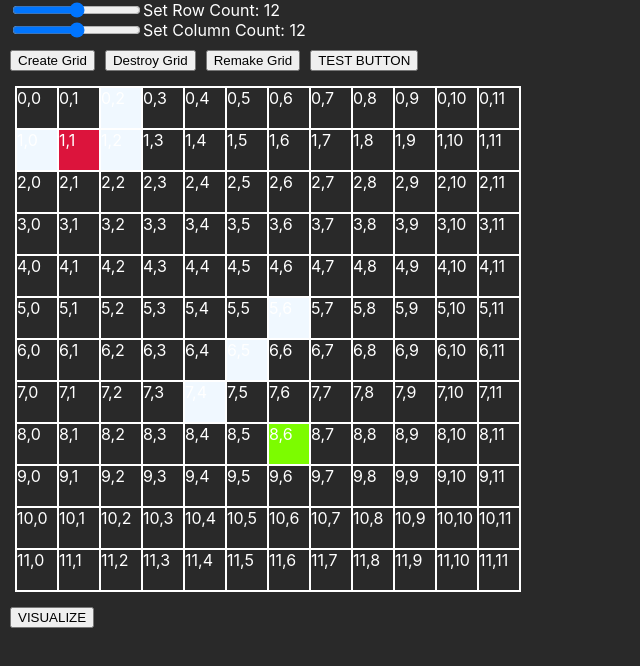
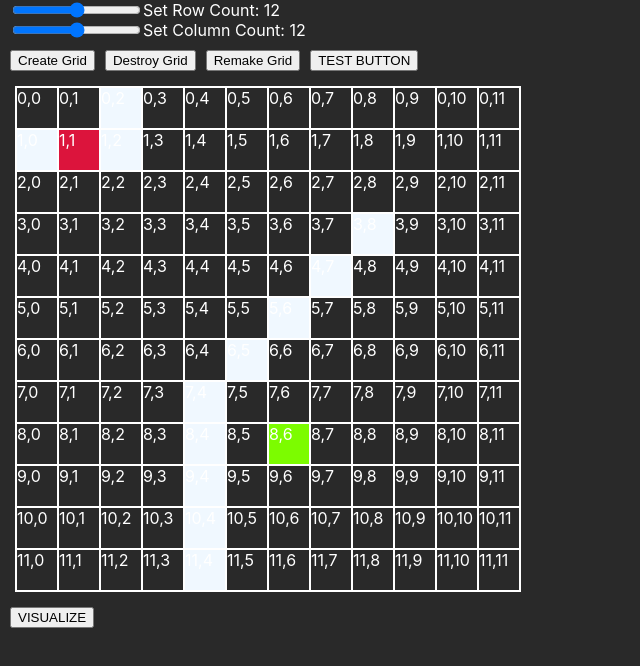
Before and after one commit to vik-ma/pathfinding-race, a React (Create React App) app: page / in a window 1280 px wide. Both pictures are taken after a click on the button "Create Grid". Shown: the top 666 px of the page, without its empty margins (0-640 px from the left). Built offline with nearby package versions, Linux system fonts and the light colour scheme.

Commit message:
Added support for diagonal adjacent nodes

```diff
--- a/src/PathfindingVisualizer/GridGenerator.js
+++ b/src/PathfindingVisualizer/GridGenerator.js
@@ -64,12 +64,12 @@ export const GridGenerator = () => {
     grid[7][4].isWall = true;
     grid[6][5].isWall = true;
     grid[5][6].isWall = true;
-    // grid[4][7].isWall = true;
-    // grid[3][8].isWall = true;
-    // grid[8][4].isWall = true;
-    // grid[9][4].isWall = true;
-    // grid[10][4].isWall = true;
-    // grid[11][4].isWall = true;
+    grid[4][7].isWall = true;
+    grid[3][8].isWall = true;
+    grid[8][4].isWall = true;
+    grid[9][4].isWall = true;
+    grid[10][4].isWall = true;
+    grid[11][4].isWall = true;
   };
 
   const drawGrid = (
@@ -110,6 +110,7 @@ export const GridGenerator = () => {
     this.isStartNode = this.row === startNodeRow && this.col === startNodeCol;
     this.isGoalNode = this.row === goalNodeRow && this.col === goalNodeCol;
 
+    this.allowDiagonals = true;
     this.isWall = false;
     this.isVisited = false;
     this.isVisitedBidirectional = false;
@@ -132,6 +133,38 @@ export const GridGenerator = () => {
         this.adjacentNodes.push(grid[row][col - 1]);
       if (col < colCount - 1 && !grid[row][col + 1].isWall)
         this.adjacentNodes.push(grid[row][col + 1]);
+
+      // DIAGONALS
+      if (this.allowDiagonals) {
+        if (
+          row > 0 &&
+          col > 0 &&
+          !grid[row - 1][col - 1].isWall &&
+          !(grid[row - 1][col].isWall && grid[row][col - 1].isWall)
+        )
+          this.adjacentNodes.push(grid[row - 1][col - 1]);
+        if (
+          row < rowCount - 1 &&
+          col > 0 &&
+          !grid[row + 1][col - 1].isWall &&
+          !(grid[row + 1][col].isWall && grid[row][col - 1].isWall)
+        )
+          this.adjacentNodes.push(grid[row + 1][col - 1]);
+        if (
+          row < rowCount - 1 &&
+          col < colCount - 1 &&
+          !grid[row + 1][col + 1].isWall &&
+          !(grid[row + 1][col].isWall && grid[row][col + 1].isWall)
+        )
+          this.adjacentNodes.push(grid[row + 1][col + 1]);
+        if (
+          row > 0 &&
+          col < colCount - 1 &&
+          !grid[row - 1][col + 1].isWall &&
+          !(grid[row - 1][col].isWall && grid[row][col + 1].isWall)
+        )
+          this.adjacentNodes.push(grid[row - 1][col + 1]);
+      }
     };
   }
 
```
